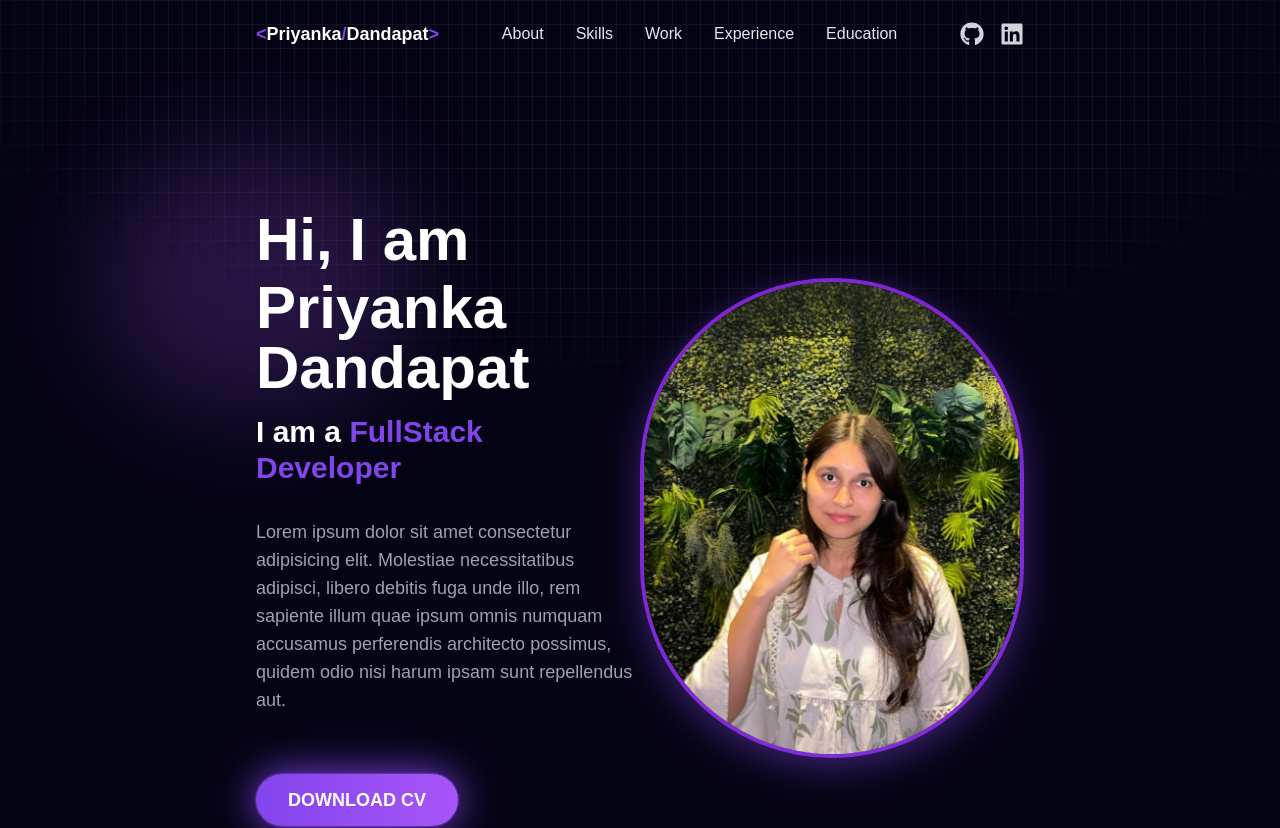
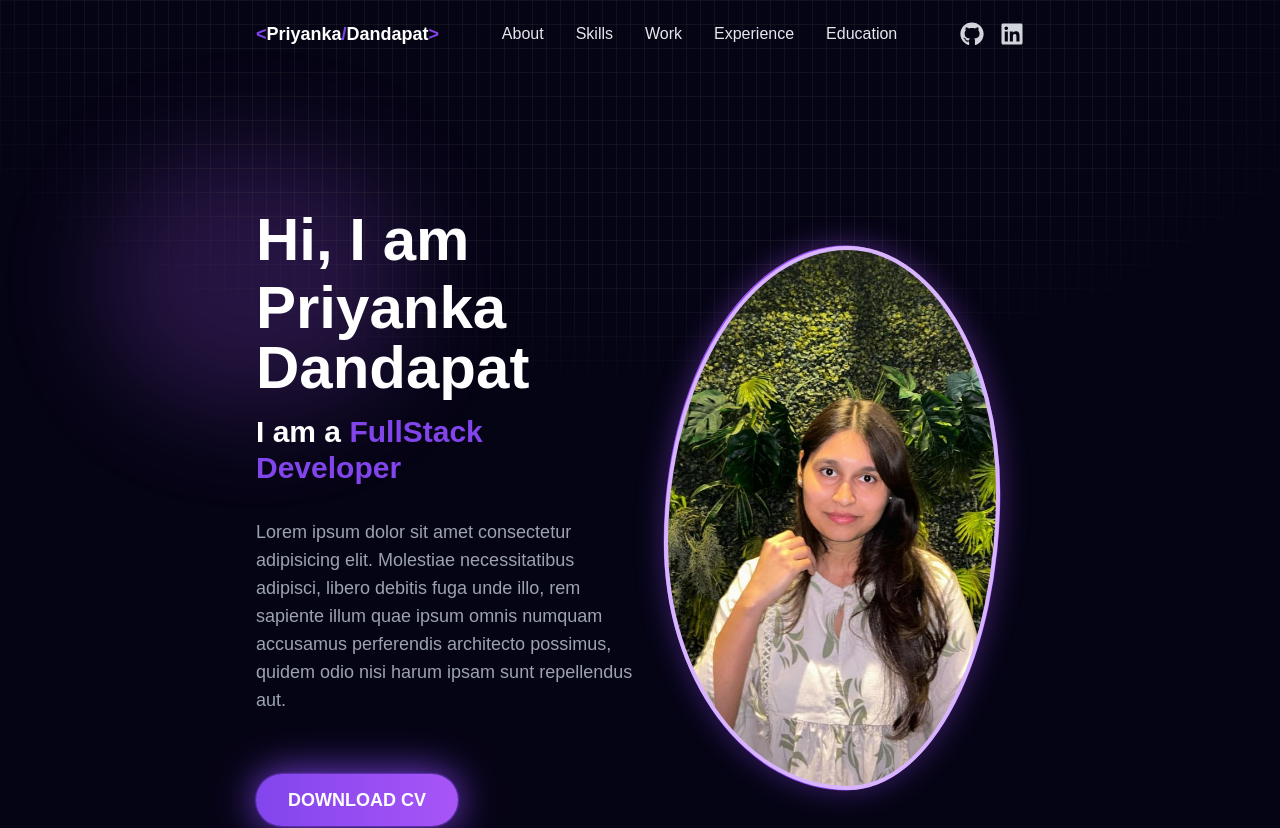
Before and after one commit to PriyankaDandapat/Portfolio, a React (Vite) app: page / in a window 1280 px wide. Shown: the top 828 px of the page. Built offline with nearby package versions, Linux system fonts and the light colour scheme.

Commit message:
profile pic animation

```diff
--- a/package.json
+++ b/package.json
@@ -10,6 +10,7 @@
     "preview": "vite preview"
   },
   "dependencies": {
+    "framer-motion": "^12.23.16",
     "react": "^19.1.1",
     "react-dom": "^19.1.1",
     "react-icons": "^5.5.0",
--- a/src/components/About/About.jsx
+++ b/src/components/About/About.jsx
@@ -1,7 +1,6 @@
 import React from "react";
-import ReactTypingEffect from "react-typing-effect";
 import { TypeAnimation } from "react-type-animation";
-import Tilt from "react-parallax-tilt";
+import { motion } from "framer-motion";
 import profilepicLinkedln2 from "../../assets/profile/profilepicLinkedln2.jpeg";
 const About = () => {
   const cursor = "|";
@@ -66,21 +65,95 @@ const About = () => {
 
           {/* rightside */}
           <div className="md:w-1/2 flex justify-center md:justify-end">
-            <Tilt
-              className="w-48 h-48 sm:w-64 sm:h-64 md:w-[30rem] md:h-[30rem] border-4 border-purple-700 rounded-full"
-              tiltMaxAngleX={10}
-              tiltMaxAngleY={10}
-              perspective={500}
-              scale={1}
-              transitionSpeed={500}
-              gyroscope={true}
-            >
-              <img
-                src={profilepicLinkedln2}
-                alt="Tarun Kaushik"
-                className="w-full h-full rounded-full object-cover drop-shadow-[0_10px_20px_rgba(130,69,236,0.5)]"
+            <div className="relative w-48 h-48 sm:w-64 sm:h-64 md:w-[30rem] md:h-[34rem]">
+              {/* Animated background blobs */}
+              <motion.div
+                className="absolute top-0 left-0 w-[calc(100%-3rem)] h-full mx-6"
+                style={{
+                  background: "linear-gradient(45deg, #8245ec, #a855f7)",
+                  filter: "blur(15px)",
+                  opacity: 0.4,
+                }}
+                animate={{
+                  scale: [1, 1.05, 1],
+                  borderRadius: [
+                    "55% 45% 45% 55% / 55% 45% 55% 45%",
+                    "40% 60% 55% 45% / 45% 50% 50% 55%",
+                    "55% 45% 45% 55% / 55% 45% 55% 45%",
+                  ],
+                }}
+                transition={{
+                  duration: 3,
+                  repeat: Infinity,
+                  ease: "easeInOut",
+                }}
               />
-            </Tilt>
+
+              <motion.div
+                className="relative w-full h-full"
+                whileHover={{ scale: 1.05 }}
+                transition={{
+                  type: "spring",
+                  stiffness: 300,
+                  damping: 20,
+                }}
+              >
+                {/* Animated border */}
+                <motion.div
+                  className="absolute inset-0 mx-6"
+                  style={{
+                    background: "linear-gradient(45deg, #8245ec, #a855f7)",
+                    borderRadius: "55% 45% 45% 55% / 55% 45% 55% 45%",
+                  }}
+                  animate={{
+                    borderRadius: [
+                      "55% 45% 45% 55% / 55% 45% 55% 45%",
+                      "40% 60% 55% 45% / 45% 50% 50% 55%",
+                      "55% 45% 45% 55% / 55% 45% 55% 45%",
+                    ],
+                    scale: [1, 1.03, 1],
+                  }}
+                  transition={{
+                    duration: 3,
+                    repeat: Infinity,
+                    ease: "easeInOut",
+                  }}
+                />
+
+                {/* Image container */}
+                <motion.div
+                  className="absolute inset-0 mx-6"
+                  animate={{
+                    borderRadius: [
+                      "55% 45% 45% 55% / 55% 45% 55% 45%",
+                      "40% 60% 55% 45% / 45% 50% 50% 55%",
+                      "55% 45% 45% 55% / 55% 45% 55% 45%",
+                    ],
+                  }}
+                  transition={{
+                    duration: 6,
+                    repeat: Infinity,
+                    ease: "easeInOut",
+                  }}
+                >
+                  <div
+                    className="absolute inset-0 bg-purple-300"
+                    style={{ borderRadius: "inherit" }}
+                  />
+                  <div
+                    className="relative w-full h-full overflow-hidden p-1"
+                    style={{ borderRadius: "inherit" }}
+                  >
+                    <img
+                      src={profilepicLinkedln2}
+                      alt="Priyanka Dandapat"
+                      className="w-full h-full object-cover"
+                      style={{ borderRadius: "inherit" }}
+                    />
+                  </div>
+                </motion.div>
+              </motion.div>
+            </div>
           </div>
         </div>
       </section>
```
Also changed, not shown: 1 other file (tests, documents, lock files or other folders).
